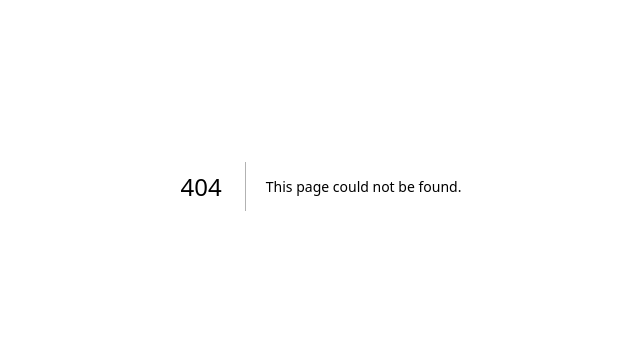
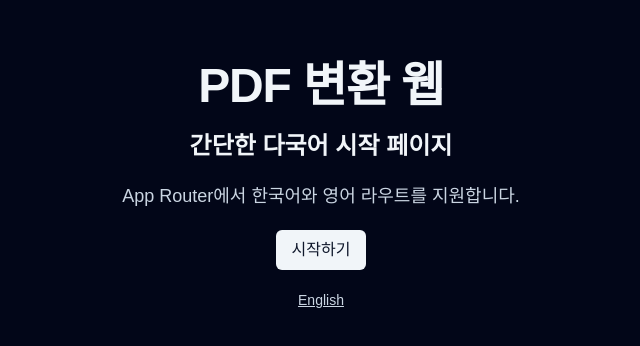
Before and after one commit to PLANB-John/PDFconversion-web, a Next.js app: page /ko in a window 1280 px wide. Before the commit this address had no page. Shown: the part 214-560 px from the top of the page, without its empty margins (319-959 px from the left). Built offline with nearby package versions, Linux system fonts and the light colour scheme.

Commit message:
Add locale routes for ko and en with root redirect

```diff
--- /dev/null
+++ b/src/app/[locale]/layout.tsx
@@ -0,0 +1,20 @@
+import { notFound } from "next/navigation";
+import { isLocale } from "@/lib/i18n";
+
+type LocaleLayoutProps = {
+  children: React.ReactNode;
+  params: Promise<{ locale: string }>;
+};
+
+export default async function LocaleLayout({
+  children,
+  params,
+}: LocaleLayoutProps) {
+  const { locale } = await params;
+
+  if (!isLocale(locale)) {
+    notFound();
+  }
+
+  return <>{children}</>;
+}
--- /dev/null
+++ b/src/app/[locale]/page.tsx
@@ -0,0 +1,28 @@
+import Link from "next/link";
+import { dictionary, type Locale } from "@/lib/i18n";
+
+type LocalePageProps = {
+  params: Promise<{ locale: Locale }>;
+};
+
+export default async function LocalePage({ params }: LocalePageProps) {
+  const { locale } = await params;
+  const t = dictionary[locale];
+  const otherLocale = locale === "ko" ? "en" : "ko";
+
+  return (
+    <main className="min-h-screen bg-slate-950 text-slate-100">
+      <section className="mx-auto flex min-h-screen max-w-3xl flex-col items-center justify-center gap-5 px-6 text-center">
+        <h1 className="text-4xl font-bold tracking-tight sm:text-5xl">{t.siteTitle}</h1>
+        <h2 className="text-2xl font-semibold">{t.heroTitle}</h2>
+        <p className="text-base text-slate-300 sm:text-lg">{t.heroDescription}</p>
+        <button className="rounded-md bg-slate-100 px-4 py-2 font-medium text-slate-900">
+          {t.buttonText}
+        </button>
+        <Link className="text-sm text-slate-300 underline" href={`/${otherLocale}`}>
+          {locale === "ko" ? "English" : "한국어"}
+        </Link>
+      </section>
+    </main>
+  );
+}
--- a/src/app/page.tsx
+++ b/src/app/page.tsx
@@ -1,15 +1,5 @@
+import { redirect } from "next/navigation";
+
 export default function Home() {
-  return (
-    <main className="min-h-screen bg-slate-950 text-slate-100">
-      <section className="mx-auto flex min-h-screen max-w-3xl flex-col items-center justify-center gap-6 px-6 text-center">
-        <h1 className="text-4xl font-bold tracking-tight sm:text-5xl">
-          PDF Conversion Web
-        </h1>
-        <p className="text-base text-slate-300 sm:text-lg">
-          Your Next.js project is ready with App Router, TypeScript, Tailwind CSS,
-          and a <code>src/</code>-based structure.
-        </p>
-      </section>
-    </main>
-  );
+  redirect("/ko");
 }
--- /dev/null
+++ b/src/lib/i18n.ts
@@ -0,0 +1,30 @@
+export const locales = ["ko", "en"] as const;
+
+export type Locale = (typeof locales)[number];
+
+export const dictionary: Record<
+  Locale,
+  {
+    siteTitle: string;
+    heroTitle: string;
+    heroDescription: string;
+    buttonText: string;
+  }
+> = {
+  ko: {
+    siteTitle: "PDF 변환 웹",
+    heroTitle: "간단한 다국어 시작 페이지",
+    heroDescription: "App Router에서 한국어와 영어 라우트를 지원합니다.",
+    buttonText: "시작하기",
+  },
+  en: {
+    siteTitle: "PDF Conversion Web",
+    heroTitle: "Simple Localized Starter Page",
+    heroDescription: "Supports Korean and English routes in the App Router.",
+    buttonText: "Get Started",
+  },
+};
+
+export function isLocale(value: string): value is Locale {
+  return locales.includes(value as Locale);
+}
```
